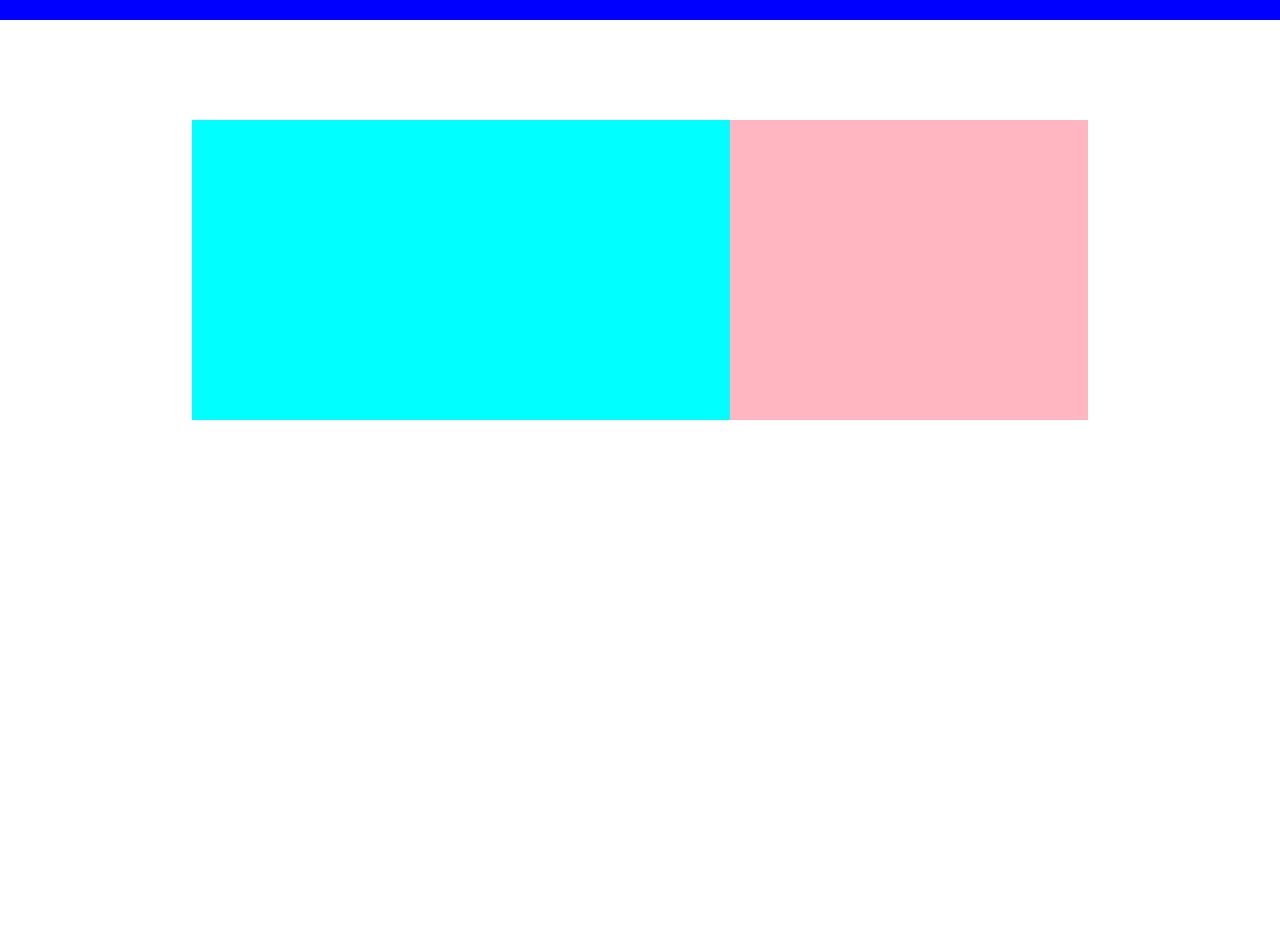
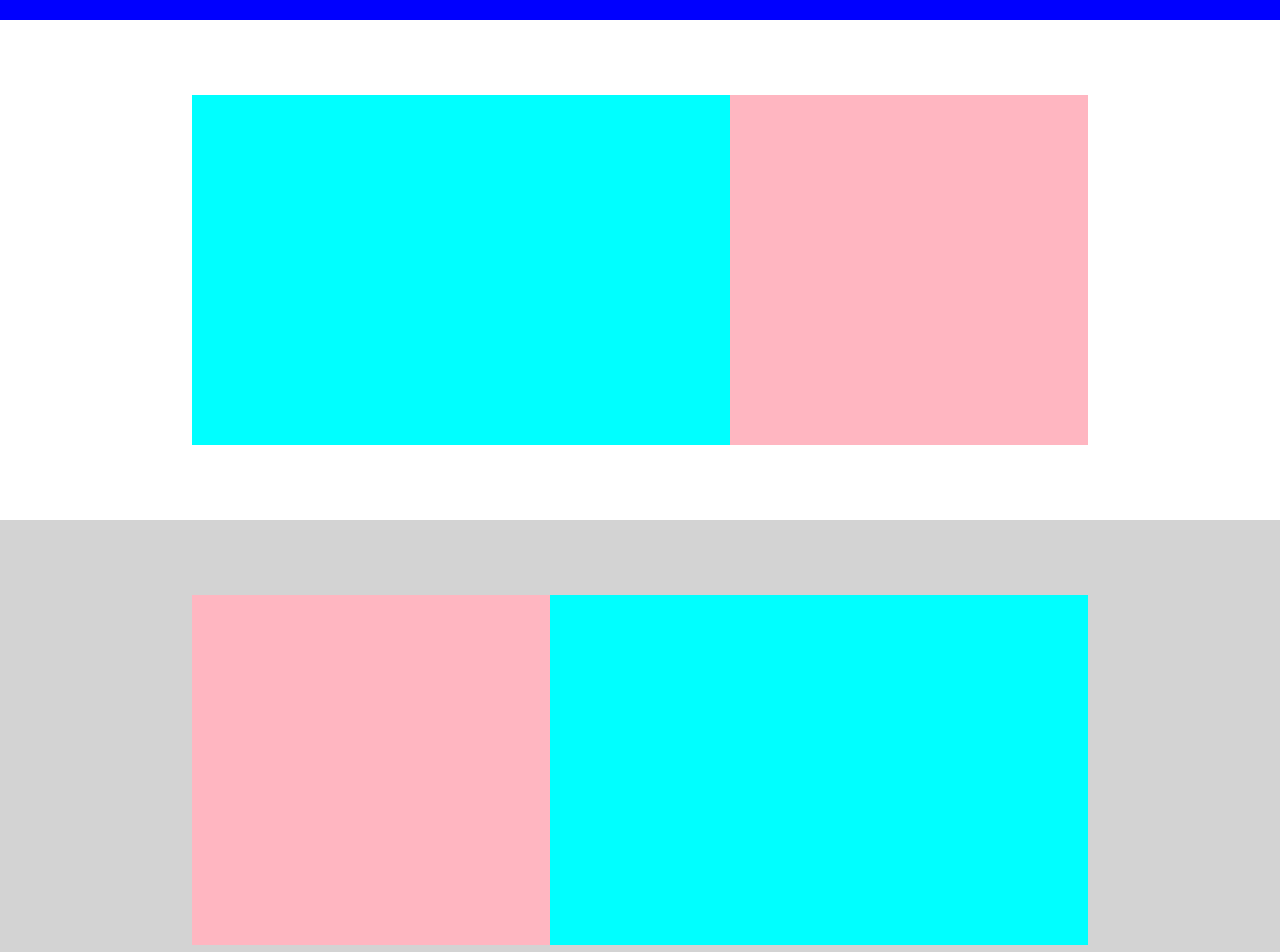
Before and after one commit to RobertoScarci/htmlcss-struttura-discord, a plain HTML site: page index.html in a window 1280 px wide. Shown: the part 540-1492 px from the top of the page. Before the commit the page ends 1060 px from the top, so only its background shows below. Drawn offline with Linux system fonts and the light colour scheme.

Commit message:
creazione terza section e inserimento dei commenti

```diff
--- a/index.html
+++ b/index.html
@@ -8,14 +8,20 @@
     <link rel="stylesheet" href="style/style.css">
 </head>
 
+<!--Inizio del body-->
+
 <body>
+    <!--Inizio del Main-->
     <main>
+
+        <!--Inizio dell'Header-->
         <header>
             <nav class="center-container">
 
             </nav>
         </header>
 
+        <!--Inizio Section-->
         <section class="box blue">
             <div id="pink-box">
 
@@ -23,11 +29,27 @@
         </section>
 
         <section class="box">
-            <div class="center-container lightblue">
+            <div class="center-container lightblue flex-end">
                 <div class="pink center-container">
                 </div>
             </div>
         </section>
+
+        <section class="box grey">
+            <div class="center-container lightblue row-reverse">
+                <div class="center-container pink">
+
+                </div>
+            </div>
+        </section>
+
+        <section class="box">
+            <div class="center-container lightblue flex-end">
+                <div class="pink center-container">
+                </div>
+            </div>
+        </section>
+
     </main>
 
 </body>
--- a/style/style.css
+++ b/style/style.css
@@ -14,7 +14,7 @@ header{
 }
 
 .center-container{
-    height: 60%;
+    height: 70%;
     width: 70%;
 }
 
@@ -39,10 +39,12 @@ nav{
     background-color: palevioletred;
 }
 
+.grey{
+    background-color: lightgray;
+}
+
 .lightblue{
     background-color: aqua;
-    display: flex;
-    justify-content: flex-end;
 }
 
 .pink{
@@ -50,3 +52,8 @@ nav{
     width: 40%;
     height: 100%;
 }
+
+.flex-end{
+    display: flex;
+    justify-content: end;
+}
```
